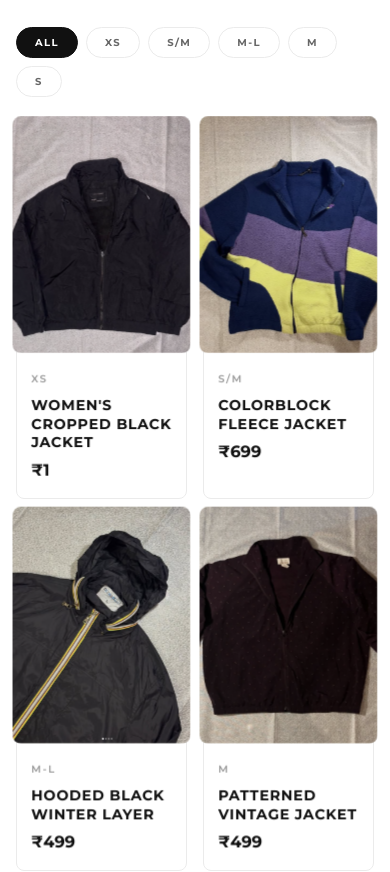
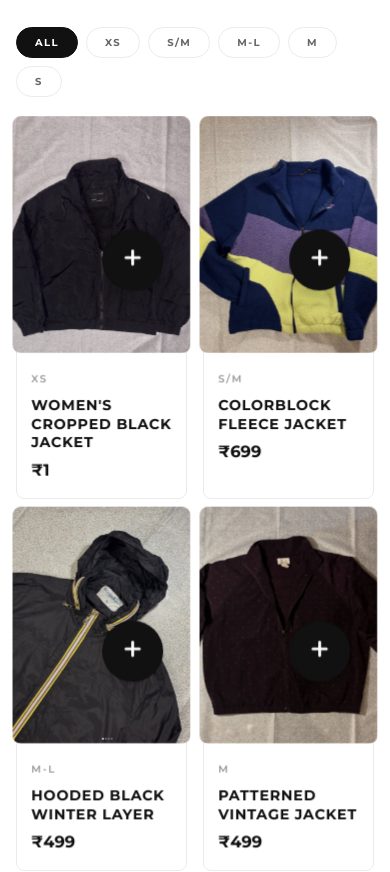
Before and after one commit to Yuvankarthic/Ware-house-Thriftzz-_-Yuvan, a React (Vite) app: page / in a window 390 px wide. Shown: the part 1030-1902 px from the top of the page. Built offline with nearby package versions, Linux system fonts and the light colour scheme.

Commit message:
feat: mobile-only center plus button for quick-add to cart

```diff
--- a/src/components/ProductCard.jsx
+++ b/src/components/ProductCard.jsx
@@ -1,6 +1,7 @@
 import React, { useState, useRef } from 'react';
 import { useNavigate } from 'react-router-dom';
-import { motion, useMotionValue, useSpring, useTransform } from 'framer-motion';
+import { motion, useMotionValue, useSpring, useTransform, AnimatePresence } from 'framer-motion';
+import { Plus, Check } from 'lucide-react';
 import { useCart } from '../context/CartContext';
 import '../styles/ProductCard.css';
 
@@ -8,6 +9,7 @@ const ProductCard = ({ product }) => {
     const navigate = useNavigate();
     const { addToCart } = useCart();
     const cardRef = useRef(null);
+    const [added, setAdded] = useState(false);
 
     // Snappy spring config for "cartoon-cool" motion
     const springConfig = { damping: 15, stiffness: 150, mass: 0.5 };
@@ -21,7 +23,7 @@ const ProductCard = ({ product }) => {
 
     // Exaggerated rotation (up to 8deg)
     const rotateX = useTransform(mouseYSpring, [-0.5, 0.5], ["8deg", "-8deg"]);
-    const rotateY = useTransform(mouseXSpring, [-0.5, 0.5], ["-8deg", "8deg"]);
+    const rotateY = useTransform(mouseXSpring, [-0.5, 0.5], ["-4deg", "4deg"]);
 
     const [isHovered, setIsHovered] = useState(false);
 
@@ -52,7 +54,10 @@ const ProductCard = ({ product }) => {
     };
 
     const handleTap = (e) => {
-        if (e.target.closest('.btn-add-to-cart')) return;
+        // Prevent navigation if clicking "Add to Cart" button or Plus button
+        if (e.target.closest('.btn-add-to-cart') || e.target.closest('.mobile-plus-btn')) return;
+
+        // Mobile tactile feedback delay before navigation
         setTimeout(() => {
             navigate(`/product/${product.id}`);
         }, 200);
@@ -61,7 +66,11 @@ const ProductCard = ({ product }) => {
     const handleAddToCart = (e) => {
         e.preventDefault();
         e.stopPropagation();
-        if (!product.soldOut) addToCart(product);
+        if (!product.soldOut) {
+            addToCart(product);
+            setAdded(true);
+            setTimeout(() => setAdded(false), 1500);
+        }
     };
 
     return (
@@ -97,6 +106,39 @@ const ProductCard = ({ product }) => {
                     animate={{ scale: isHovered ? 1.15 : 1 }}
                     transition={{ type: "spring", ...springConfig }}
                 />
+
+                {/* Mobile-only plus button */}
+                {!product.soldOut && (
+                    <motion.button
+                        className="mobile-plus-btn"
+                        onClick={handleAddToCart}
+                        whileTap={{ scale: 0.9 }}
+                        style={{ transform: "translateZ(80px)" }}
+                    >
+                        <AnimatePresence mode="wait">
+                            {added ? (
+                                <motion.div
+                                    key="check"
+                                    initial={{ opacity: 0, scale: 0.5 }}
+                                    animate={{ opacity: 1, scale: 1 }}
+                                    exit={{ opacity: 0, scale: 0.5 }}
+                                >
+                                    <Check size={20} strokeWidth={3} />
+                                </motion.div>
+                            ) : (
+                                <motion.div
+                                    key="plus"
+                                    initial={{ opacity: 0, scale: 0.5 }}
+                                    animate={{ opacity: 1, scale: 1 }}
+                                    exit={{ opacity: 0, scale: 0.5 }}
+                                >
+                                    <Plus size={20} strokeWidth={3} />
+                                </motion.div>
+                            )}
+                        </AnimatePresence>
+                    </motion.button>
+                )}
+
                 {product.soldOut && (
                     <div className="card-sold-overlay" style={{ transform: "translateZ(30px)" }}>
                         <span className="card-sold-label">Sold</span>
--- a/src/styles/ProductCard.css
+++ b/src/styles/ProductCard.css
@@ -60,6 +60,35 @@
     will-change: transform;
     border-radius: 8px;
     /* Slightly more rounded for the 'pop' image */
+}
+
+/* 📱 Mobile Plus Button — Center of card */
+.mobile-plus-btn {
+    display: none;
+    /* Hidden by default (Desktop) */
+    position: absolute;
+    top: 50%;
+    left: 50%;
+    transform: translate(-50%, -50%);
+    width: 54px;
+    height: 54px;
+    background-color: var(--text-main);
+    color: #fff;
+    border: none;
+    border-radius: 50%;
+    box-shadow: 0 8px 24px rgba(0, 0, 0, 0.25);
+    z-index: 10;
+    align-items: center;
+    justify-content: center;
+    cursor: pointer;
+    padding: 0;
+}
+
+@media (max-width: 767px) {
+    .mobile-plus-btn {
+        display: flex;
+        /* Force show only on phones */
+    }
 }
 
 .card-info {
@@ -135,6 +164,7 @@
 
     .btn-add-to-cart {
         display: none;
+        /* Mobile focuses on the center PLUS button */
     }
 }
 
```
